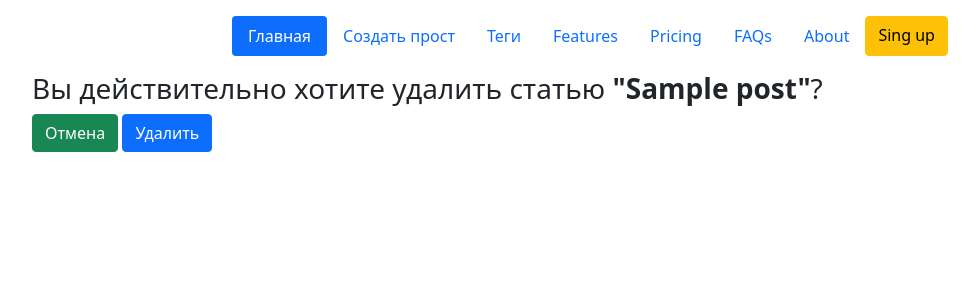
After one commit to LoneTraveler747/Django, a Django app: page /news/1/post_delete/ in a window 1280 px wide. The commit adds this page. Shown: the top 300 px of the page, without its empty margins (50-1029 px from the left). Run offline with Django 3.2, Linux system fonts and the light colour scheme; tables that the repository leaves empty hold one stand-in row (values such as "Sample post").

Commit message:
Удаление обновление статьи

```diff
--- a/django_news/news/models.py
+++ b/django_news/news/models.py
@@ -27,6 +27,12 @@ class Post(models.Model):
     def __str__(self):
          return self.title
 
+    def get_update_url(self):
+        return reverse("post_update_url", kwargs={"id_post": self.pk})
+
+    def get_delete_url(self):
+        return reverse("post_delete_url", kwargs={"id_post": self.pk})
+
 class Comment(models.Model):
     text = models.TextField(max_length=500,verbose_name='Текст')
     author = models.ForeignKey(auth_models.User, on_delete=CASCADE)
--- a/django_news/news/urls.py
+++ b/django_news/news/urls.py
@@ -1,3 +1,4 @@
+from unicodedata import name
 from django.urls import path
 from . import views
 
@@ -10,5 +11,11 @@ urlpatterns = [
 
     path('post/<int:id_post>/add_comment', views.add_comment, name='add_comment_url'), #Новое
 
-    path('tags/', views.tags_list, name = 'tags_list_url')
+    path('tags/', views.tags_list, name = 'tags_list_url'),
+
+    path('tag_create', views.TagCreate.as_view(), name='tag_create_url'),
+
+    path('<int:id_post>/post_update/', views.PostUpdate.as_view(), name="post_update_url"),
+
+    path('<int:id_post>/post_delete/', views.PostDelete.as_view(), name= "post_delete_url"),
 ]
--- a/django_news/news/views.py
+++ b/django_news/news/views.py
@@ -39,6 +39,20 @@ def add_comment(request, id_post):
         comment.save()
     return redirect(post.get_absolute_url())
 
+class TagCreate(View):
+    def get(self, request, *args, **kwargs):
+        form = TagCreateForm()
+        return render(request, 'news/tag_create_form.html', {'form':form})
+
+    def post(self,request, *args, **kwargs):
+        filled_form = TagCreateForm(request.POST)
+
+        if filled_form.is_valid():
+            new_tag = filled_form.save()
+            return redirect('tags_list_url')
+
+        return render(request, 'news/tag_create_form.html', {'form':filled_form})
+
 class PostCreate(View):
     def get(self, request, *args, **kwargs):
         form = PostCreateForm()
@@ -59,3 +73,30 @@ class PostCreate(View):
             return redirect(new_post    )
             #return redirect(post.get_absolute_url())
         return render(request, 'news/post_create_form.html', {'form':filled_form})
+
+class PostUpdate(View):
+    def get(self, request, id_post):
+        post = Post.objects.get(pk=id_post)
+        form = PostCreateForm(instance=post)
+        return render(request, 'news/post_update_form.html', context={'form': form, 'obj':post})
+
+    def post(self, request, id_post):
+        post = Post.objects.get(pk=id_post)
+        form = PostCreateForm(request.POST, instance=post)
+        if form.is_valid():
+            new_obj = form.save()
+            return redirect(new_obj)
+        return render(request, 'news/post_update_form.html', context={'form':form, 'obj': post})
+
+
+class PostDelete(View):
+        def get(self, request, id_post):
+            post = Post.objects.get(pk=id_post)
+            return render(request, 'news/post_delete_form.html', context={'obj': post})
+
+        def post(self, request, id_post):
+            post = Post.objects.get(pk=id_post)
+            post.delete()
+            posts = Post.objects.all()
+            contex_obj = {'posts':posts}
+            return render(request, 'news/index.html', context = contex_obj)
--- a/django_news/templates/base.html
+++ b/django_news/templates/base.html
@@ -5,7 +5,7 @@
     <meta http-equiv="X-UA-Compatible" content="IE=edge">
     <meta name="viewport" content="width=device-width, initial-scale=1.0">
     <link href="https://cdn.jsdelivr.net/npm/bootstrap@5.1.3/dist/css/bootstrap.min.css" rel="stylesheet" integrity="sha384-1BmE4kWBq78iYhFldvKuhfTAU6auU8tT94WrHftjDbrCEXSU1oBoqyl2QvZ6jIW3" crossorigin="anonymous">
-    <title>Document</title>
+    <title>Новости</title>
 </head>
 <body>
 <div class="container">
--- a/django_news/templates/news/index.html
+++ b/django_news/templates/news/index.html
@@ -11,6 +11,8 @@
                     <p class="card-text">{{post.text}}</p>
                     <!--<a href="{% url 'post_detail_url' post.id %}" class="btn btn-primary">Подробнее</a>-->
                     <a href="{{ post.get_absolute_url }}" class="btn btn-primary">Подробнее</a>
+                    <a href="{{ post.get_update_url }}" class="btn btn-primary">Изменить запись</a>
+                    <a href="{{ post.get_delete_url }}" class="btn btn-primary">Удалить запись</a>
             </div>
         </div>
     {% endfor %}
--- /dev/null
+++ b/django_news/templates/news/post_delete_form.html
@@ -0,0 +1,11 @@
+{% extends "base.html" %}
+{% block content %}
+
+<form action="{{obj.get_delete_url}}" method = "POST">
+{% csrf_token %}
+<h3>Вы действительно хотите удалить статью <b>"{{obj.title}}"</b>?</h3>
+    <a href="{{obj.get_absolute_url}}" type="button" class="btn btn-success">Отмена</a>
+    <button class="btn btn-primary" type="submit">Удалить</button>
+</form>
+
+{% endblock content %}
```
Also changed, not shown: django_news/news/forms.py (+10 -1 lines), django_news/templates/news/post_update_form.html (added, +11 -0 lines).
